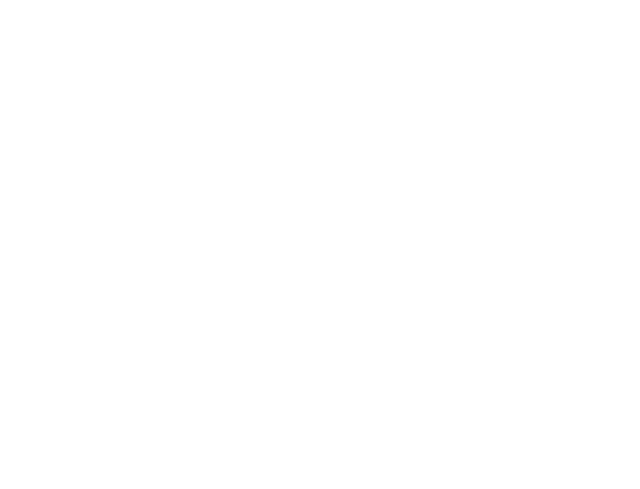
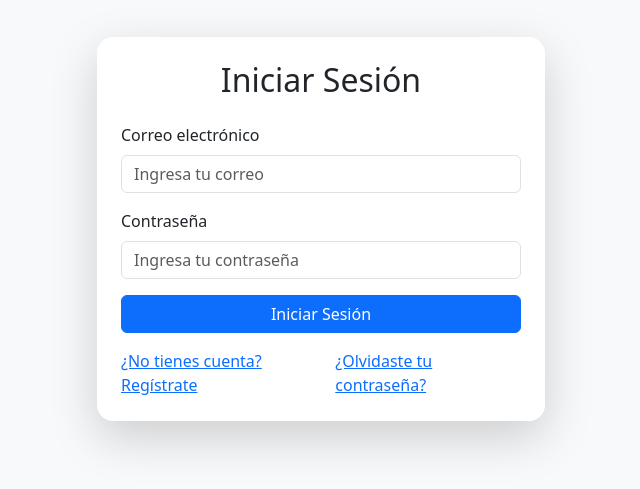
Before and after one commit to kevindamian2023/ProyectOrientadoAlSer, a React (Vite) app: page /login in a window 1280 px wide. Before the commit this address had no page. Shown: the part 171-660 px from the top of the page, without its empty margins (319-959 px from the left). Built offline with nearby package versions, Linux system fonts and the light colour scheme.

Commit message:
login,register,recuperarContraseña

```diff
--- a/package.json
+++ b/package.json
@@ -15,6 +15,7 @@
     "bootstrap-icons": "^1.13.1",
     "firebase": "^12.3.0",
     "react": "^19.1.1",
+    "react-bootstrap": "^2.10.10",
     "react-dom": "^19.1.1",
     "react-router-dom": "^7.8.2",
     "sweetalert2": "^11.22.5"
--- a/src/App.jsx
+++ b/src/App.jsx
@@ -1,64 +1,32 @@
-import { BrowserRouter, Routes, Route } from "react-router-dom";
-import './App.css'
-
-// tus imports de hooks
-import HookUseState from './playground/HookUseState.jsx'
-import HomeHooks from './playground/HomeHooks.jsx'
-import HookUseNavigate from './playground/HookUseNavigate.jsx'
-import HookUseEffect from './playground/HookUseEffect.jsx'
-import HookUseActionState from './playground/HookUseActionState.jsx'
-import HookUseDebugValue from './playground/HookUseDebugValue.jsx'
-import HookUseFormState from './playground/HookUseFormState.jsx'
-import HookUseFormStatus from './playground/HookUseFormStatus.jsx'
-import HookUseId from './playground/HookUseId.jsx'
-import HookUseImperativeHandle from './playground/HookUseImperativeHandle.jsx'
-import HookUseOptimistic from './playground/HookUseOptimistic.jsx'
-import HookUseSyncExternalStore from './playground/HookUseSyncExternalStore.jsx'
-import HookUseInsertionEffect from './playground/useInsertionEffect.jsx'
-import HookuseCallback from './playground/HookuseCallback.jsx'
-import HookuseMemo from './playground/HookuseMemo.jsx'
-import HookuseRef from './playground/HookuseRef.jsx'
-import HookuseContext from './playground/HookuseContext.jsx'
-import HookuseReducer from './playground/HookuseReducer.jsx'
-import HookuseLayoutEffect from './playground/HookuseLayoutEffect.jsx'
-import HookuseTransition from './playground/HookuseTransition.jsx'
-import HookuseDeferredValue from './playground/HookuseDeferredValue.jsx'
-
-// dashboard
+import { BrowserRouter as Router, Routes, Route } from "react-router-dom";
+import LoginPage from "./Components/LoginPage";
+import RegisterPage from "./Components/RegisterPage";
+import RecuperarContraseña from "./Components/RecuperarContraseña";
 import Dashboard from "./Dashboard";
+import PrivateRoute from "./Components/PrivateRoute"; // lo usaremos para proteger el dashboard
 
 function App() {
   return (
-    <BrowserRouter>
+    <Router>
       <Routes>
-        {/* dashboard como página principal */}
-        <Route path="/" element={<Dashboard />} />
+        {/* Rutas públicas */}
+        <Route path="/" element={<LoginPage />} />
+        <Route path="/login" element={<LoginPage />} />
+        <Route path="/register" element={<RegisterPage />} />
+        <Route path="/reset-password" element={<RecuperarContraseña />} />
 
-        {/* agrupamos hooks en /hooks */}
-        <Route path="/hooks" element={<HomeHooks />} />
-        <Route path="/hooks/useState" element={<HookUseState />} />
-        <Route path="/hooks/useNavigate" element={<HookUseNavigate />} />
-        <Route path="/hooks/useEffect" element={<HookUseEffect />} />
-        <Route path="/hooks/useActionState" element={<HookUseActionState />} />
-        <Route path="/hooks/useDebugValue" element={<HookUseDebugValue />} />
-        <Route path="/hooks/useFormState" element={<HookUseFormState />} />
-        <Route path="/hooks/useFormStatus" element={<HookUseFormStatus />} />
-        <Route path="/hooks/useId" element={<HookUseId />} />
-        <Route path="/hooks/useImperativeHandle" element={<HookUseImperativeHandle />} />
-        <Route path="/hooks/useOptimistic" element={<HookUseOptimistic />} />
-        <Route path="/hooks/useSyncExternalStore" element={<HookUseSyncExternalStore />} />
-        <Route path="/hooks/useInsertionEffect" element={<HookUseInsertionEffect />} />
-        <Route path="/hooks/useCallback" element={<HookuseCallback />} />
-        <Route path="/hooks/useMemo" element={<HookuseMemo />} />
-        <Route path="/hooks/useRef" element={<HookuseRef />} />
-        <Route path="/hooks/useContext" element={<HookuseContext />} />
-        <Route path="/hooks/useReducer" element={<HookuseReducer />} />
-        <Route path="/hooks/useLayoutEffect" element={<HookuseLayoutEffect />} />
-        <Route path="/hooks/useTransition" element={<HookuseTransition />} />
-        <Route path="/hooks/useDeferredValue" element={<HookuseDeferredValue />} />
+        {/* Ruta privada */}
+        <Route
+          path="/dashboard"
+          element={
+            <PrivateRoute>
+              <Dashboard />
+            </PrivateRoute>
+          }
+        />
       </Routes>
-    </BrowserRouter>
-  )
+    </Router>
+  );
 }
 
 export default App;
--- /dev/null
+++ b/src/Components/LoginPage.jsx
@@ -0,0 +1,68 @@
+import { useState } from "react";
+import { Form, Button, Card } from "react-bootstrap";
+import { Link, useNavigate } from "react-router-dom";
+import { auth } from "../firebase";
+import { signInWithEmailAndPassword } from "firebase/auth";
+
+function LoginPage() {
+  const [email, setEmail] = useState("");
+  const [password, setPassword] = useState("");
+  const navigate = useNavigate(); // 👈 Hook para redirigir
+
+  const handleLogin = async (e) => {
+    e.preventDefault();
+    try {
+      await signInWithEmailAndPassword(auth, email, password);
+      alert("Inicio de sesión exitoso ✅");
+      navigate("/dashboard"); // 👈 Te envía al Dashboard
+    } catch (error) {
+      alert("Error: " + error.message);
+    }
+  };
+
+  return (
+    <div className="d-flex justify-content-center align-items-center vh-100 bg-light">
+      <Card style={{ width: "28rem" }} className="shadow-lg border-0 rounded-4">
+        <Card.Body className="p-4">
+          <h2 className="text-center mb-4">Iniciar Sesión</h2>
+          <Form onSubmit={handleLogin}>
+            <Form.Group className="mb-3">
+              <Form.Label>Correo electrónico</Form.Label>
+              <Form.Control
+                type="email"
+                placeholder="Ingresa tu correo"
+                value={email}
+                onChange={(e) => setEmail(e.target.value)}
+                required
+              />
+            </Form.Group>
+
+            <Form.Group className="mb-3">
+              <Form.Label>Contraseña</Form.Label>
+              <Form.Control
+                type="password"
+                placeholder="Ingresa tu contraseña"
+                value={password}
+                onChange={(e) => setPassword(e.target.value)}
+                required
+              />
+            </Form.Group>
+
+            <div className="d-grid">
+              <Button variant="primary" type="submit">
+                Iniciar Sesión
+              </Button>
+            </div>
+          </Form>
+
+          <div className="d-flex justify-content-between mt-3">
+            <Link to="/register">¿No tienes cuenta? Regístrate</Link>
+            <Link to="/reset-password">¿Olvidaste tu contraseña?</Link>
+          </div>
+        </Card.Body>
+      </Card>
+    </div>
+  );
+}
+
+export default LoginPage;
--- /dev/null
+++ b/src/Components/PrivateRoute.jsx
@@ -0,0 +1,10 @@
+import { Navigate } from "react-router-dom";
+import { auth } from "../firebase";
+
+function PrivateRoute({ children }) {
+  const user = auth.currentUser; // obtiene el usuario actual
+
+  return user ? children : <Navigate to="/login" />;
+}
+
+export default PrivateRoute;
--- /dev/null
+++ b/src/Components/RecuperarContraseña.jsx
@@ -0,0 +1,53 @@
+import { useState } from "react";
+import { Form, Button, Card } from "react-bootstrap";
+import { Link } from "react-router-dom";
+import { auth } from "../firebase";
+import { sendPasswordResetEmail } from "firebase/auth";
+
+function ResetPasswordPage() {
+  const [email, setEmail] = useState("");
+
+  const handleReset = async (e) => {
+    e.preventDefault();
+    try {
+      await sendPasswordResetEmail(auth, email);
+      alert("Se envió un correo para restablecer tu contraseña 📧");
+    } catch (error) {
+      alert("Error: " + error.message);
+    }
+  };
+
+  return (
+    <div className="d-flex justify-content-center align-items-center vh-100 bg-light">
+      <Card style={{ width: "28rem" }} className="shadow-lg border-0 rounded-4">
+        <Card.Body className="p-4">
+          <h2 className="text-center mb-4">Recuperar Contraseña</h2>
+          <Form onSubmit={handleReset}>
+            <Form.Group className="mb-3">
+              <Form.Label>Correo electrónico</Form.Label>
+              <Form.Control
+                type="email"
+                placeholder="Ingresa tu correo"
+                value={email}
+                onChange={(e) => setEmail(e.target.value)}
+                required
+              />
+            </Form.Group>
+
+            <div className="d-grid">
+              <Button variant="primary" type="submit">
+                Enviar enlace
+              </Button>
+            </div>
+          </Form>
+
+          <div className="d-flex justify-content-between mt-3">
+            <Link to="/login">Volver al inicio de sesión</Link>
+          </div>
+        </Card.Body>
+      </Card>
+    </div>
+  );
+}
+
+export default ResetPasswordPage;
--- /dev/null
+++ b/src/Components/RegisterPage.jsx
@@ -0,0 +1,66 @@
+import { useState } from "react";
+import { Form, Button, Card } from "react-bootstrap";
+import { Link } from "react-router-dom";
+import { auth } from "../firebase";
+import { createUserWithEmailAndPassword } from "firebase/auth";
+
+function RegisterPage() {
+  const [email, setEmail] = useState("");
+  const [password, setPassword] = useState("");
+
+  const handleRegister = async (e) => {
+    e.preventDefault();
+    try {
+      await createUserWithEmailAndPassword(auth, email, password);
+      alert("Cuenta creada exitosamente 🎉");
+      // navigate("/login"); // redirige al login si quieres
+    } catch (error) {
+      alert("Error: " + error.message);
+    }
+  };
+
+  return (
+    <div className="d-flex justify-content-center align-items-center vh-100 bg-light">
+      <Card style={{ width: "28rem" }} className="shadow-lg border-0 rounded-4">
+        <Card.Body className="p-4">
+          <h2 className="text-center mb-4">Crear Cuenta</h2>
+          <Form onSubmit={handleRegister}>
+            <Form.Group className="mb-3">
+              <Form.Label>Correo electrónico</Form.Label>
+              <Form.Control
+                type="email"
+                placeholder="Ingresa tu correo"
+                value={email}
+                onChange={(e) => setEmail(e.target.value)}
+                required
+              />
+            </Form.Group>
+
+            <Form.Group className="mb-3">
+              <Form.Label>Contraseña</Form.Label>
+              <Form.Control
+                type="password"
+                placeholder="Crea una contraseña"
+                value={password}
+                onChange={(e) => setPassword(e.target.value)}
+                required
+              />
+            </Form.Group>
+
+            <div className="d-grid">
+              <Button variant="primary" type="submit">
+                Registrarse
+              </Button>
+            </div>
+          </Form>
+
+          <div className="d-flex justify-content-between mt-3">
+            <Link to="/login">¿Ya tienes cuenta? Inicia sesión</Link>
+          </div>
+        </Card.Body>
+      </Card>
+    </div>
+  );
+}
+
+export default RegisterPage;
--- a/src/firebase.js
+++ b/src/firebase.js
@@ -1,5 +1,7 @@
+// firebase.js
 import { initializeApp } from "firebase/app";
 import { getFirestore } from "firebase/firestore";
+import { getAuth } from "firebase/auth";
 
 const firebaseConfig = {
   apiKey: "AIzaSyB-Gd_QGVgjnATgd2rC8cA76zKZKjREQS4",
@@ -10,5 +12,10 @@ const firebaseConfig = {
   appId: "1:571274310959:web:68c215746df51e8cfc9dda",
   measurementId: "G-7NYHYNV2WF"
 };
+
+// Inicializar Firebase
 const app = initializeApp(firebaseConfig);
+
+// Exportar servicios
 export const db = getFirestore(app);
+export const auth = getAuth(app);
```
Also changed, not shown: 1 other file (tests, documents, lock files or other folders).
